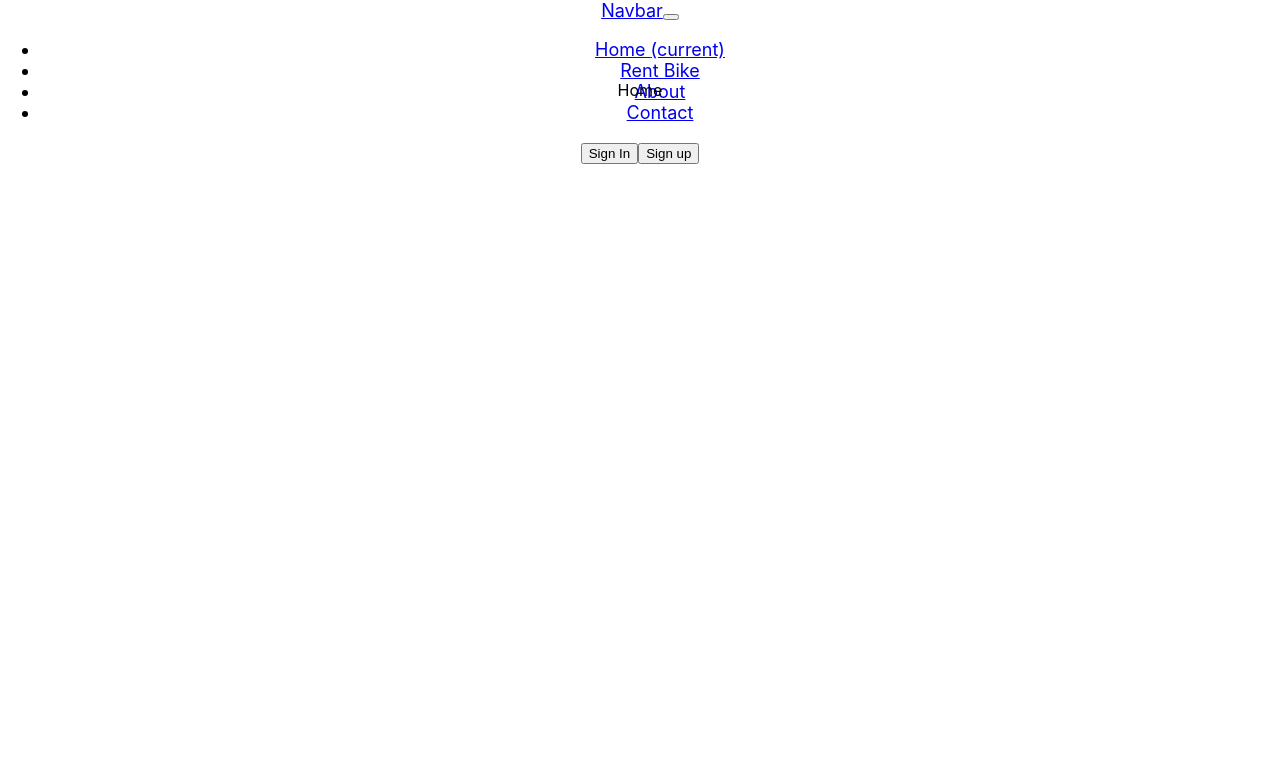
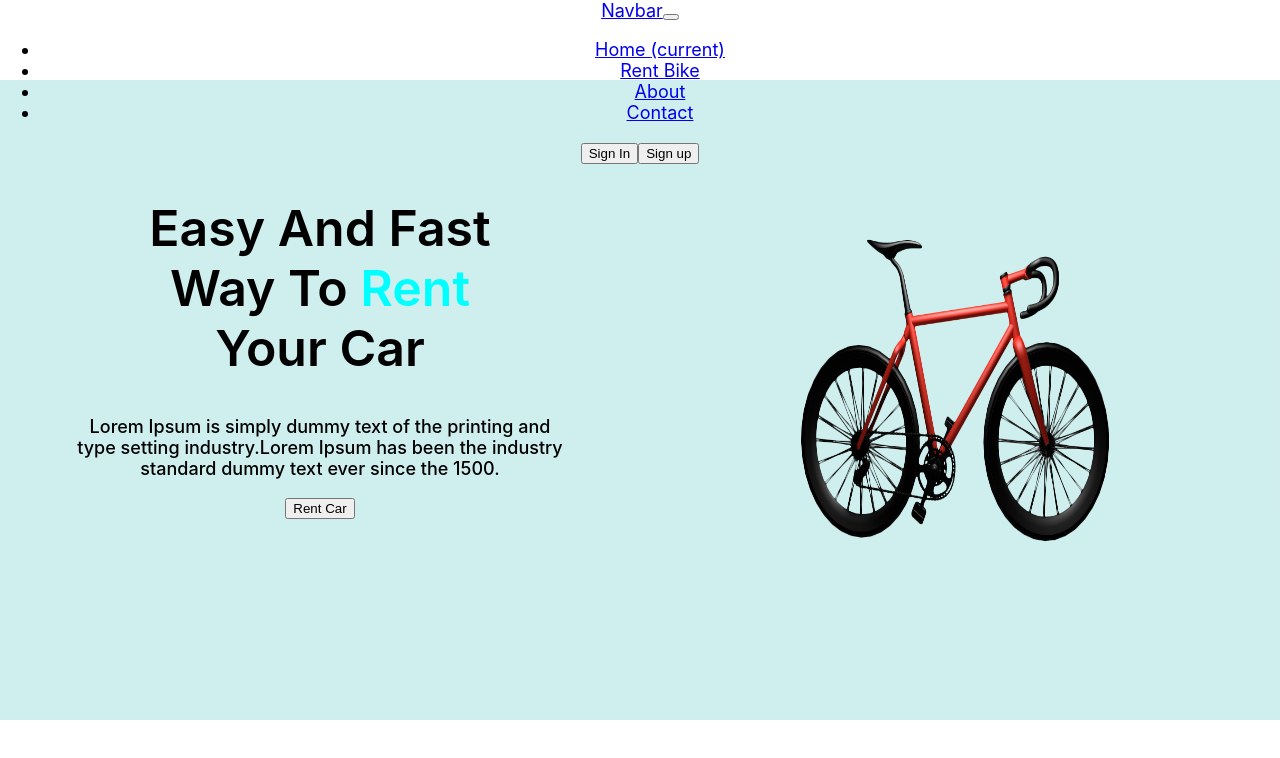
Before and after one commit to Dinesh9418/RentalBike, a React (Create React App) app: page / in a window 1280 px wide. Shown: the top 758 px of the page. Built offline with nearby package versions, Linux system fonts and the light colour scheme; the HTML template or start-up script is replaced by a standard one.

Commit message:
Landing page added

```diff
--- a/src/components/home/Home.css
+++ b/src/components/home/Home.css
@@ -0,0 +1,44 @@
+.home-main {
+  /* border: 2px solid red; */
+  height: 80vh;
+  display: grid;
+  grid-template-columns: repeat(2, 1fr);
+  background-color: rgba(178, 227, 227, 0.614);
+}
+.home_1 {
+  /* border: 2px solid blue; */
+  margin: 5px;
+}
+.home_1_heading {
+  margin: 18% 18%;
+  font-size: 50px;
+  font-weight: 600;
+}
+.home_1_span {
+  color: aqua;
+  outline: 1px rgb(9, 13, 12);
+}
+.home_1_span:hover{
+    color: aquamarine;
+    cursor: pointer;
+}
+.home_1_loream {
+  /* margin: 1%; */
+  width: 80%;
+  margin-left: 10%;
+  margin-top: -12%;
+  font-size: 18px;
+  font-weight: 500;
+}
+.home_1_button {
+}
+
+.home_2 {
+  /* border: 2px solid black; */
+  margin: 5px;
+}
+.home_2_img {
+    margin: 5%;
+  height: 70vh;
+  width: 55%;
+}
--- a/src/components/home/Home.js
+++ b/src/components/home/Home.js
@@ -1,9 +1,29 @@
-import React from 'react'
+import React from "react";
+import "./Home.css";
+import Bike  from "../../Assets/Images/bike.png";
 
 const Home = () => {
   return (
-    <div>Home</div>
-  )
-}
+    <div className="home-main">
+      <div className="home_1">
+        <h1 className="home_1_heading">
+          Easy And Fast Way To <span className="home_1_span">Rent</span> Your
+          Car
+        </h1>
+        <p className="home_1_loream">
+          Lorem Ipsum is simply dummy text of the printing and type setting
+          industry.Lorem Ipsum has been the industry standard dummy text ever
+          since the 1500.
+        </p>
+        <button type="button" class="btn btn-primary">
+          Rent Car
+        </button>
+      </div>
+      <div className="home_2">
+        <img className="home_2_img" src={Bike} alt="bike_img" />
+      </div>
+    </div>
+  );
+};
 
-export default Home
+export default Home;
```
